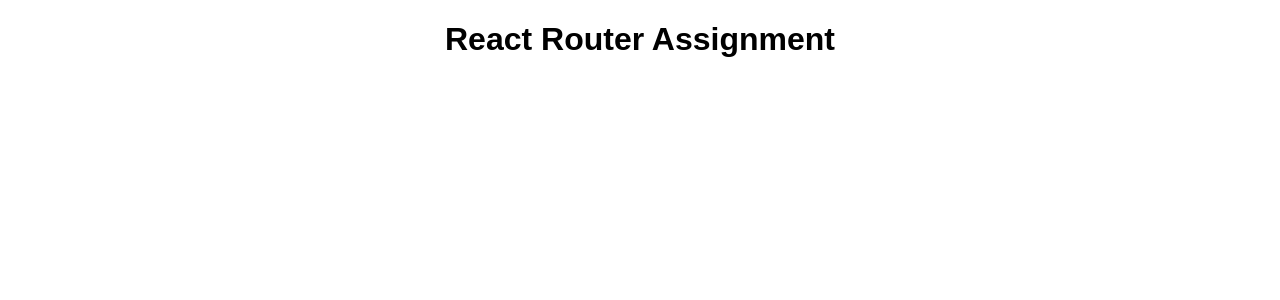
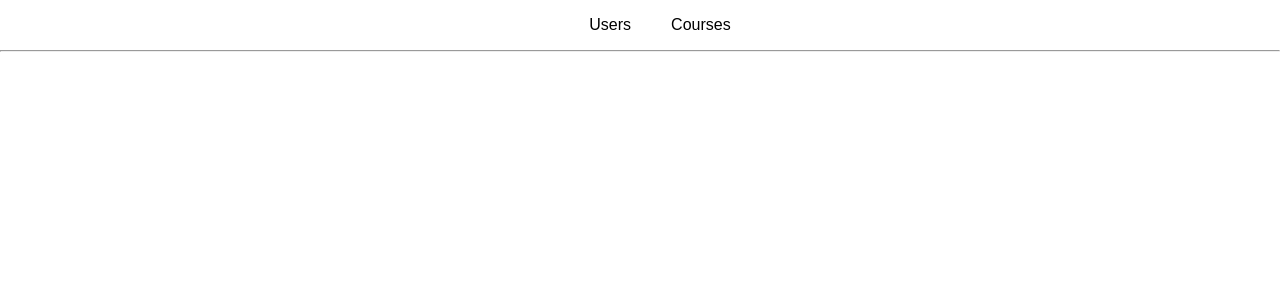
Before and after one commit to AndersonCossul/react-router-practise, a React (Create React App) app: page / in a window 1280 px wide. Shown: the top 300 px of the page. Built offline with nearby package versions, Linux system fonts and the light colour scheme.

Commit message:
Navigation between users and courses.

```diff
--- /dev/null
+++ b/src/App.css
@@ -0,0 +1,18 @@
+.App header nav ul {
+  list-style: none;
+}
+
+.App header nav ul li {
+  display: inline-block;
+  margin: 0 20px;
+}
+
+.App header nav ul li a {
+  text-decoration: none;
+  color: black;
+}
+
+.App header nav ul li a:hover,
+.App header nav ul li a.active {
+  text-shadow: 1px 0 0 black;
+}
--- a/src/App.js
+++ b/src/App.js
@@ -1,6 +1,6 @@
 import React, { Component } from 'react';
-import { BrowserRouter, Route } from 'react-router-dom'
-
+import { BrowserRouter, Route, NavLink } from 'react-router-dom'
+import './App.css'
 import Tasks from './components/Tasks'
 import Courses from './containers/Courses/Courses';
 import Users from './containers/Users/Users';
@@ -9,9 +9,20 @@ class App extends Component {
   render () {
     return (
       <BrowserRouter>
-        <div>
-          <h1>React Router Assignment</h1>
+        <div className="App">
+          <header>
+            <nav>
+              <ul>
+                <li><NavLink to="/users">Users</NavLink></li>
+                <li><NavLink to="/courses">Courses</NavLink></li>
+              </ul>
+            </nav>
+          </header>
+          <hr/>
+
           <Route path="/tasks" component={Tasks}/>
+          <Route path="/users" component={Users}/>
+          <Route path="/Courses" component={Courses}/>
         </div>
       </BrowserRouter>
     );
```
